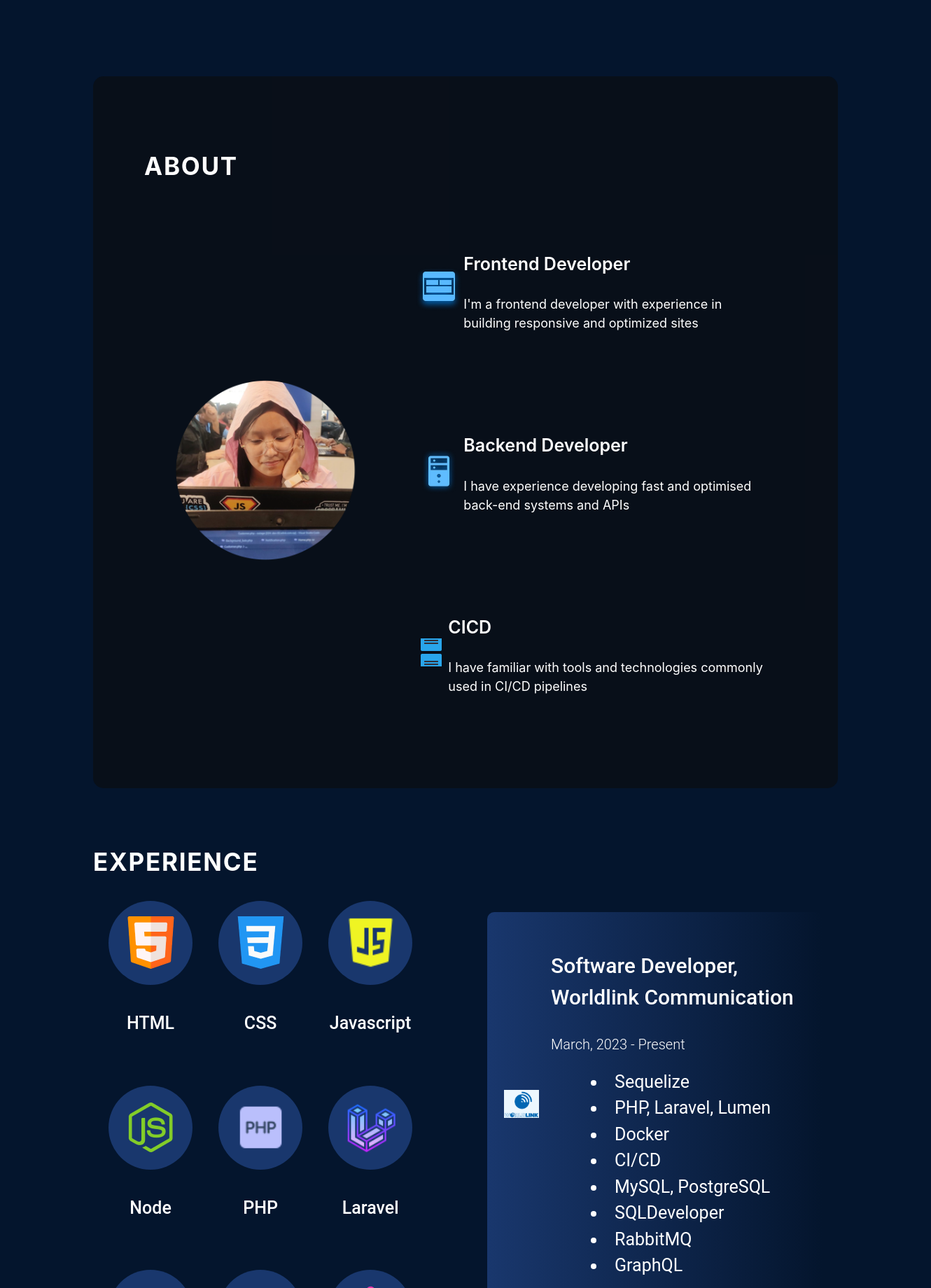
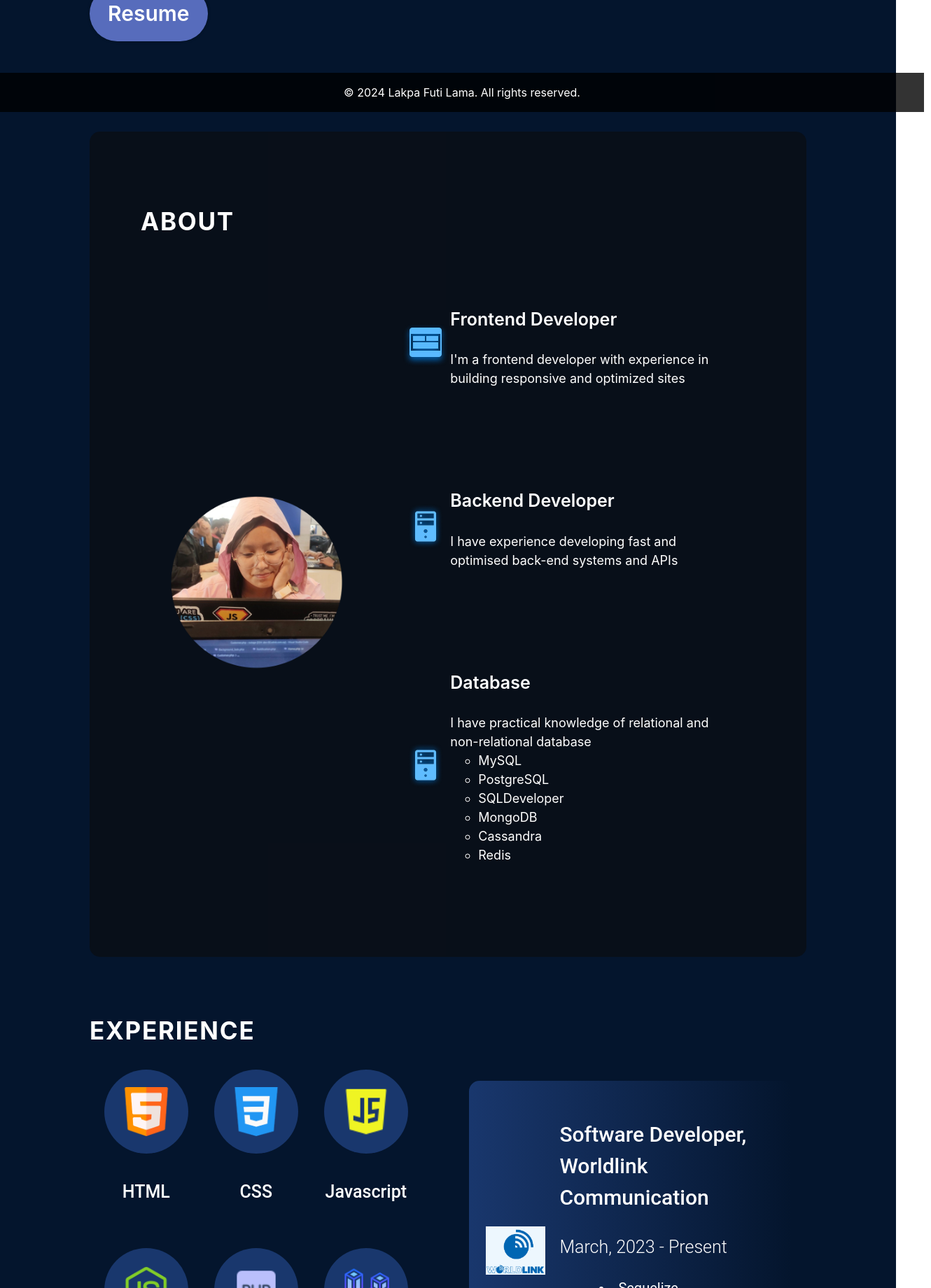
Before and after one commit to lakpafutilama/portfolio, a React (Vite) app: page / in a window 1280 px wide. Shown: the part 640-2480 px from the top of the page at 70% size, 1330 px wide, since content can reach past the window. Built offline with nearby package versions, Linux system fonts and the light colour scheme.

Commit message:
cross check

```diff
--- a/src/App.jsx
+++ b/src/App.jsx
@@ -5,6 +5,7 @@ import { About } from "./Components/About/About";
 import { Experience } from "./Components/Experience/Experience";
 import { Projects } from "./Components/Projects/Projects";
 import { Contact } from "./Components/Contact/Contact";
+import { Footer } from "./Components/Footer/Footer";
 
 function App() {
   return (
@@ -15,6 +16,7 @@ function App() {
       <Experience />
       <Projects />
       <Contact />
+      <Footer />
     </div>
   );
 }
--- a/src/Components/About/About.jsx
+++ b/src/Components/About/About.jsx
@@ -35,12 +35,20 @@ export const About = () => {
             </div>
           </li>
           <li className={styles.aboutItem}>
-            <img src={getImageUrl("about/cicd.png")} alt="UI icon" />
+            <img src={getImageUrl("about/serverIcon.png")} alt="UI icon" />
             <div className={styles.aboutItemText}>
-              <h3>CICD</h3>
+              <h3>Database</h3>
               <p>
-                I have familiar with tools and technologies commonly used in
-                CI/CD pipelines
+                I have practical knowledge of relational and non-relational
+                database
+                <ul>
+                  <li>MySQL</li>
+                  <li>PostgreSQL</li>
+                  <li>SQLDeveloper</li>
+                  <li>MongoDB</li>
+                  <li>Cassandra</li>
+                  <li>Redis</li>
+                </ul>
               </p>
             </div>
           </li>
--- a/src/Components/Contact/Contact.jsx
+++ b/src/Components/Contact/Contact.jsx
@@ -33,7 +33,7 @@ export const Contact = () => {
         <li className={styles.link}>
           <img src={getImageUrl("contact/emailIcon.png")} alt="Email icon" />
           <a href="#" onClick={copyEmailToClipboard}>
-            emailAddress
+            {emailAddress}
           </a>
         </li>
         <li className={styles.link}>
--- a/src/Components/Contact/Contact.module.css
+++ b/src/Components/Contact/Contact.module.css
@@ -7,8 +7,8 @@
   display: flex;
   flex-direction: row;
   justify-content: space-evenly;
-  width: 100vw;
-  padding: 25px;
+  width: 95vw;
+  padding: 50px 28px;
   gap: 10px;
 }
 
--- a/src/Components/Experience/Experience.jsx
+++ b/src/Components/Experience/Experience.jsx
@@ -28,10 +28,10 @@ export const Experience = () => {
               <li key={id} className={styles.historyItem}>
                 <img
                   src={getImageUrl(historyItem.imageSrc)}
-                  alt={`${historyItem.organisation} Logo`}
+                  alt={`${historyItem.organization} Logo`}
                 />
                 <div className={styles.historyItemDetails}>
-                  <h3>{`${historyItem.role}, ${historyItem.organisation}`}</h3>
+                  <h3>{`${historyItem.role}, ${historyItem.organization}`}</h3>
                   <p>{`${historyItem.startDate} - ${historyItem.endDate}`}</p>
                   <ul>
                     {historyItem.experiences.map((experience, id) => {
--- a/src/Components/Experience/Experience.module.css
+++ b/src/Components/Experience/Experience.module.css
@@ -47,7 +47,7 @@
 }
 
 .skillImageContainer img {
-  width: 75px;
+  width: 70px;
 }
 
 .skill p {
@@ -67,15 +67,15 @@
   display: flex;
   flex-direction: row;
   align-items: center;
-  gap: 17px;
+  gap: 20px;
   background: #19376d;
   background: linear-gradient(90deg, #19376d 0%, rgba(25, 55, 109, 0) 100%);
-  border-radius: 10px;
+  border-radius: 15px;
   padding: 24px;
 }
 
 .historyItem img {
-  width: 50px;
+  width: 85px;
 }
 
 .historyItemDetails {
@@ -88,14 +88,14 @@
 }
 
 .historyItemDetails p {
-  font-size: 20px;
+  font-size: 25px;
   font-weight: 300;
 }
 
 .historyItemDetails ul {
   margin-top: 6px;
   list-style-position: inside;
-  font-size: 25px;
+  font-size: 20px;
   list-style-type: disc;
   margin-left: 17px;
 }
--- /dev/null
+++ b/src/Components/Footer/Footer.jsx
@@ -0,0 +1,12 @@
+import React from "react";
+
+import styles from "./Footer.module.css";
+import { getImageUrl } from "../../utils";
+
+export const Footer = () => {
+  return (
+    <footer id="footer" className={styles.container}>
+      <p>© 2024 Lakpa Futi Lama. All rights reserved.</p>
+    </footer>
+  );
+};
--- /dev/null
+++ b/src/Components/Footer/Footer.module.css
@@ -0,0 +1,12 @@
+@import "../../vars.css";
+
+.container {
+  position: fixed;
+  bottom: 0;
+  left: 0;
+  width: 100%;
+  background-color: rgba(0, 0, 0, 0.8);
+  padding: 0px 20px;
+  text-align: center;
+  color: white;
+}
--- a/src/Components/Me/Me.jsx
+++ b/src/Components/Me/Me.jsx
@@ -7,16 +7,19 @@ export const Me = () => {
   return (
     <section className={styles.container}>
       <div className={styles.content}>
-        <h1 className={styles.title}>Hi, I'm Lakpa Lama</h1>
+        <h1 className={styles.title}>
+          Hi, I'm <br />
+          Lakpa Futi Lama
+        </h1>
         <p className={styles.description}>
-          Software Developer <br />
+          A Software Developer <br />
           Reach out if you'd like to learn more
         </p>
         <a
           href="https://www.linkedin.com/in/lakpa-lama-837494212/"
           className={styles.contactBtn}
         >
-          Contact Me
+          Resume
         </a>
       </div>
       <img
--- a/src/data/history.json
+++ b/src/data/history.json
@@ -1,16 +1,14 @@
 [
   {
     "role": "Software Developer",
-    "organisation": "Worldlink Communication",
+    "organization": "Worldlink Communication",
     "startDate": "March, 2023",
     "endDate": "Present",
     "experiences": [
       "Sequelize",
-      "PHP, Laravel, Lumen",
+      "PHP [Laravel, Lumen]",
       "Docker",
       "CI/CD",
-      "MySQL, PostgreSQL",
-      "SQLDeveloper",
       "RabbitMQ",
       "GraphQL"
     ],
@@ -18,7 +16,7 @@
   },
   {
     "role": "Intern",
-    "organisation": "Worldlink Communication",
+    "organization": "Worldlink Communication",
     "startDate": "Dec, 2022",
     "endDate": "Feb, 2023",
     "experiences": ["Research", "Learning", "Nodejs", "MongoDB"],
```
Also changed, not shown: assets/about/cicd.png (deleted).
